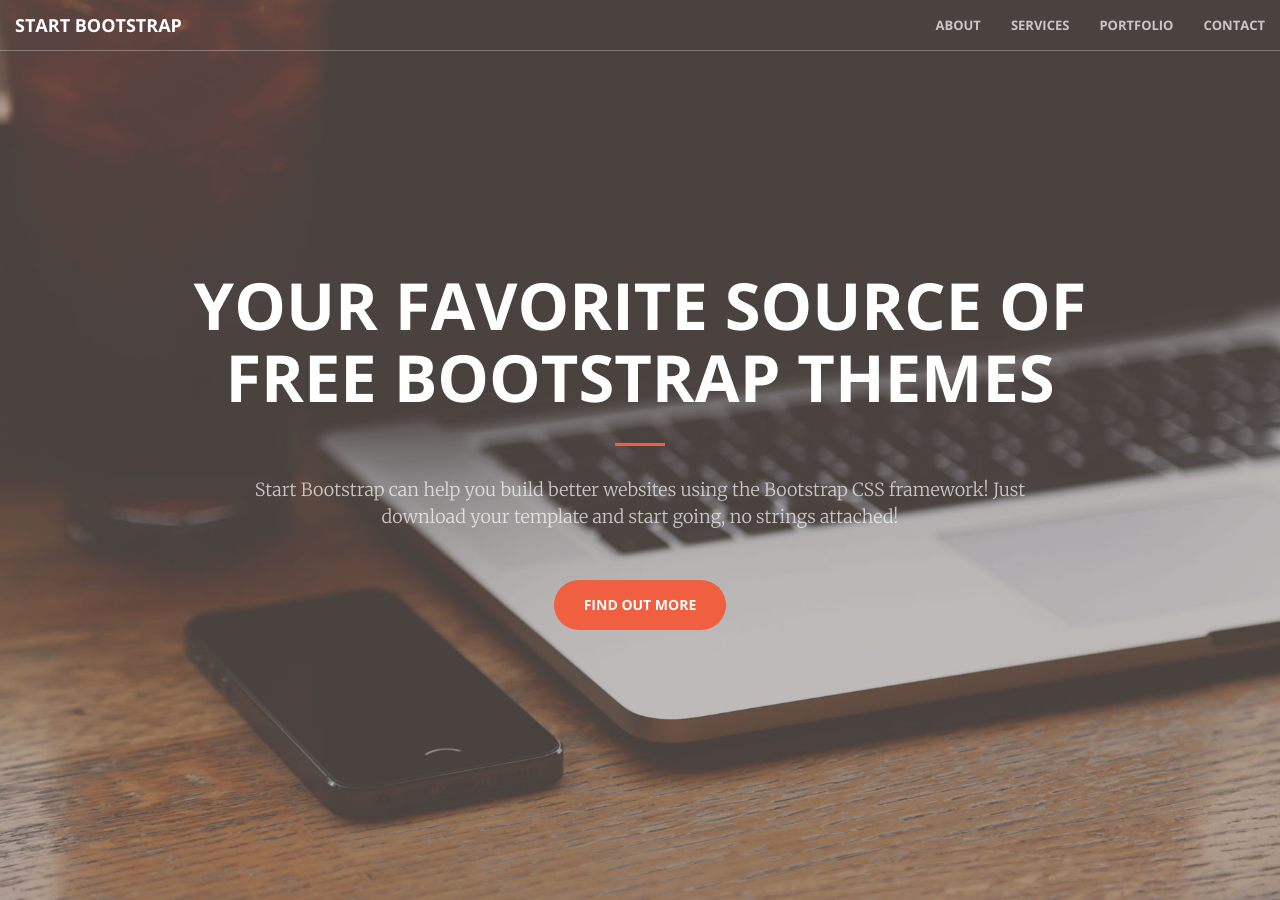
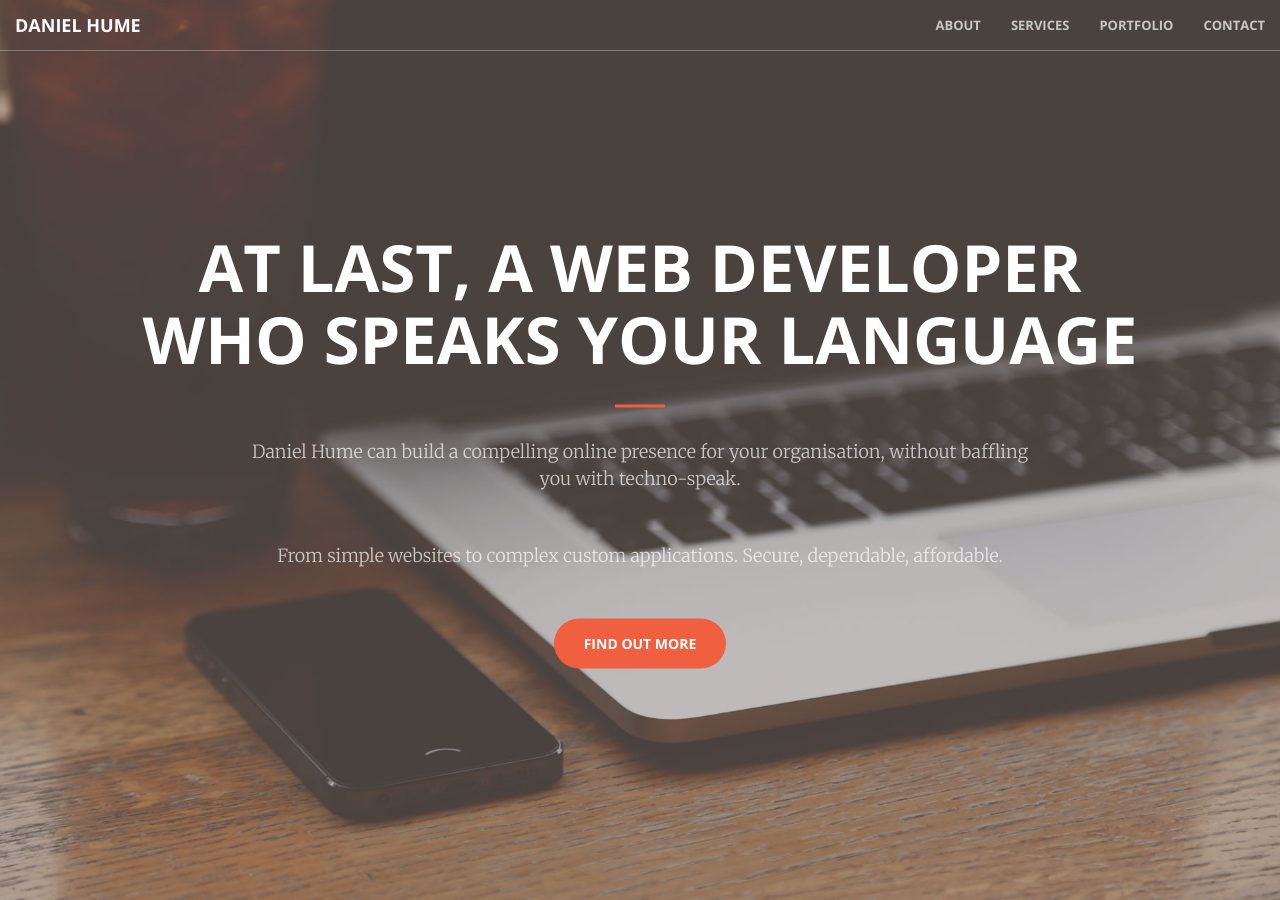
Before and after one commit to FearNotDaniel/website, a Jekyll site: the page built from index.html, in a window 1280 px wide and 900 px high. Built offline with Jekyll 4.4.1, drawn with Linux system fonts in a browser that asks for light colours.

Commit message:
rewrite header and nav

```diff
--- a/_includes/head.html
+++ b/_includes/head.html
@@ -6,7 +6,7 @@
     <meta name="description" content="">
     <meta name="author" content="">
 
-    <title>Creative - Start Bootstrap Theme</title>
+    <title>Daniel Hume - Salzburg Web Developer</title>
 
     <!-- Bootstrap Core CSS -->
     <link rel="stylesheet" href="css/bootstrap.min.css" type="text/css">
--- a/_includes/header.html
+++ b/_includes/header.html
@@ -1,9 +1,10 @@
 <header>
     <div class="header-content">
         <div class="header-content-inner">
-            <h1>Your Favorite Source of Free Bootstrap Themes</h1>
+            <h1>At last, a web developer who speaks your language</h1>
             <hr>
-            <p>Start Bootstrap can help you build better websites using the Bootstrap CSS framework! Just download your template and start going, no strings attached!</p>
+            <p>Daniel Hume can build a compelling online presence for your organisation, without baffling you with techno-speak.</p>
+			<p>From simple websites to complex custom applications. Secure, dependable, affordable.</p>
             <a href="#about" class="btn btn-primary btn-xl page-scroll">Find Out More</a>
         </div>
     </div>
--- a/_includes/nav.html
+++ b/_includes/nav.html
@@ -8,7 +8,7 @@
                 <span class="icon-bar"></span>
                 <span class="icon-bar"></span>
             </button>
-            <a class="navbar-brand page-scroll" href="#page-top">Start Bootstrap</a>
+            <a class="navbar-brand page-scroll" href="#page-top">Daniel Hume</a>
         </div>
 
         <!-- Collect the nav links, forms, and other content for toggling -->
```
